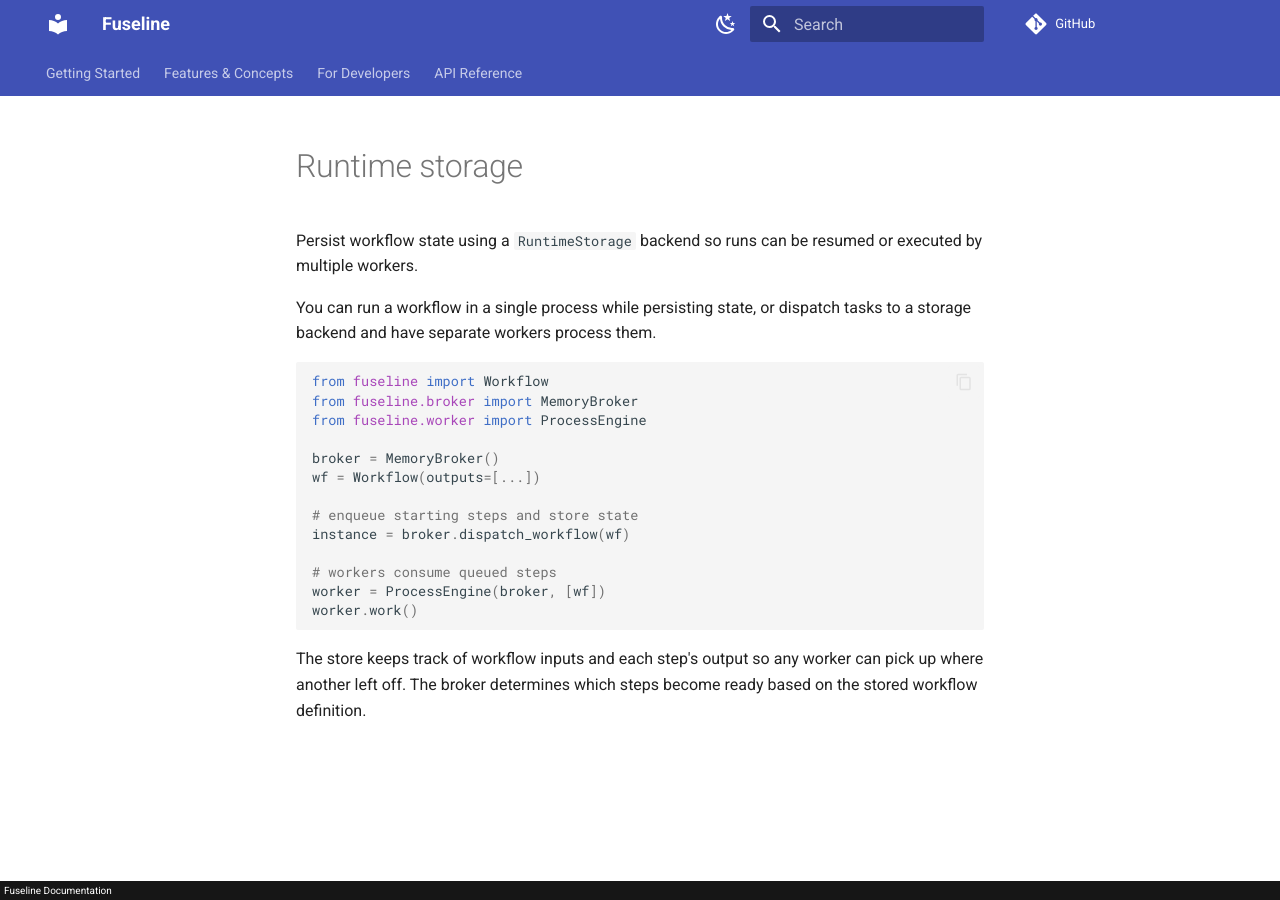
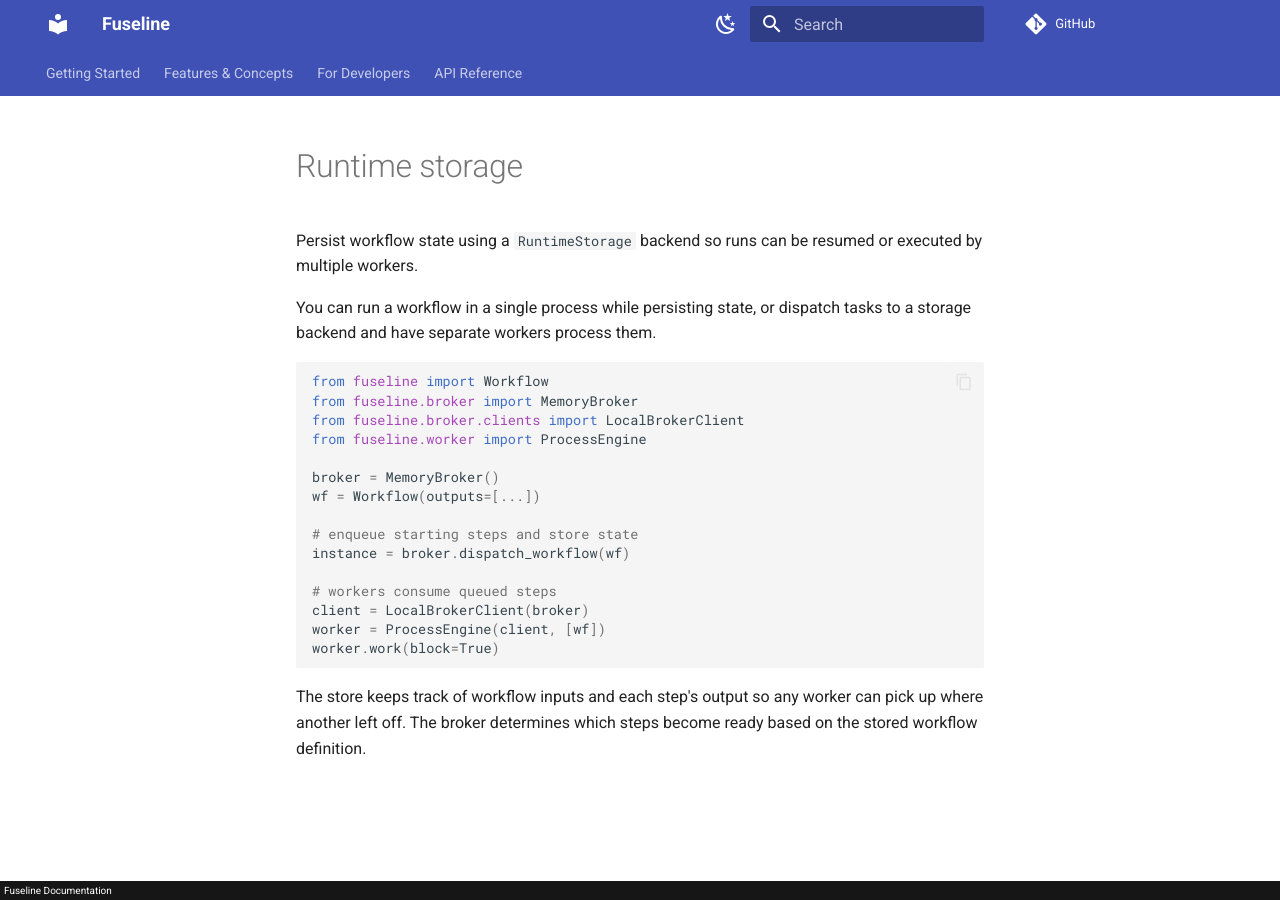
Before and after one commit to jsam/fuseline, an MkDocs documentation site: the page built from docs/features/runtime-storage.md, in a window 1280 px wide. Built offline with MkDocs 1.6.1 and Material for MkDocs 9.7.7, drawn with Linux system fonts in a browser that asks for light colours; comment, search, counter and statistics services are not loaded.

Commit message:
make ProcessEngine poll broker

````diff
--- a/docs/features/runtime-storage.md
+++ b/docs/features/runtime-storage.md
@@ -9,6 +9,7 @@ You can run a workflow in a single process while persisting state, or dispatch t
 ```python
 from fuseline import Workflow
 from fuseline.broker import MemoryBroker
+from fuseline.broker.clients import LocalBrokerClient
 from fuseline.worker import ProcessEngine
 
 broker = MemoryBroker()
@@ -18,8 +19,9 @@ wf = Workflow(outputs=[...])
 instance = broker.dispatch_workflow(wf)
 
 # workers consume queued steps
-worker = ProcessEngine(broker, [wf])
-worker.work()
+client = LocalBrokerClient(broker)
+worker = ProcessEngine(client, [wf])
+worker.work(block=True)
 ```
 
 The store keeps track of workflow inputs and each step's output so any
````
Also changed, not shown: docs/for-developers/execution-flow.md (+3 -1 lines), docs/for-developers/policies.md (+2 -2 lines), docs/for-developers/workers.md (+1 -1 lines), 2 other files.
